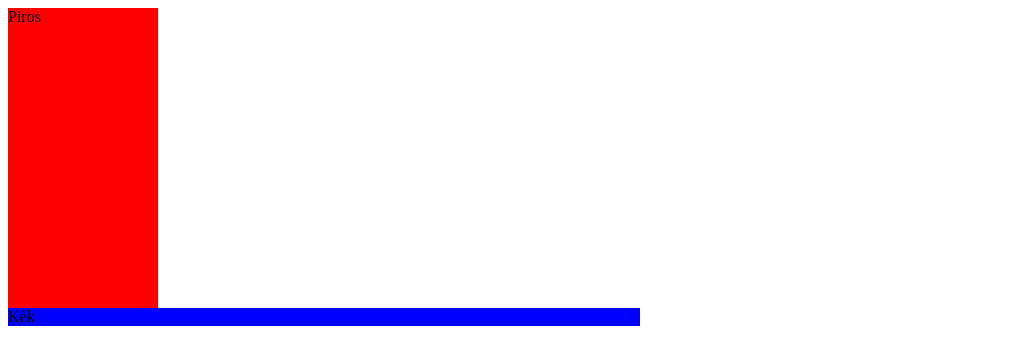
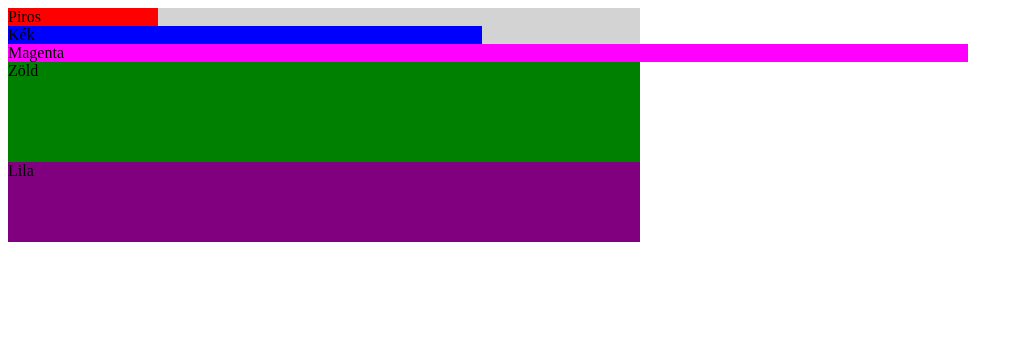
Before and after one commit to fnlckik/webfejlesztes_9b, a plain HTML site: page CSS/Doboz/doboz.html in a window 1280 px wide. Shown: the whole page, without its empty margins (0-1023 px from the left). Drawn offline with Linux system fonts and the light colour scheme.

Commit message:
Relatív mértékegységek (vw, vh)

```diff
--- a/CSS/Doboz/doboz.css
+++ b/CSS/Doboz/doboz.css
@@ -5,10 +5,32 @@
 #piros {
     background-color: red;
     width: 150px;
-    height: 300px;
+    /* height: 300px; */
 }
 
 #kek {
     background-color: blue;
+    width: 75%;
+}
+
+#felso_doboz {
+    background-color: lightgray;
     width: 50%;
 }
+
+/* vw: view width */
+#magenta {
+    background-color: magenta;
+    width: 75vw;
+}
+
+#zold {
+    background-color: green;
+    height: 100px;
+}
+
+/* vh: view height */
+#lila {
+    background-color: purple;
+    height: 10vh;
+}
--- a/CSS/Doboz/doboz.html
+++ b/CSS/Doboz/doboz.html
@@ -6,7 +6,12 @@
     <link rel="stylesheet" href="doboz.css">
 </head>
 <body>
-    <div id="piros">Piros</div>
-    <div id="kek">Kék</div>
+    <div id="felso_doboz">
+        <div id="piros">Piros</div>
+        <div id="kek">Kék</div>
+        <div id="magenta">Magenta</div>
+        <div id="zold">Zöld</div>
+        <div id="lila">Lila</div>
+    </div>
 </body>
 </html>
```
